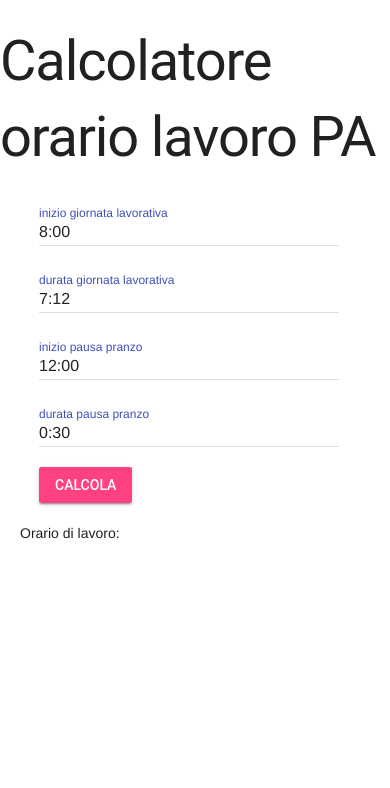
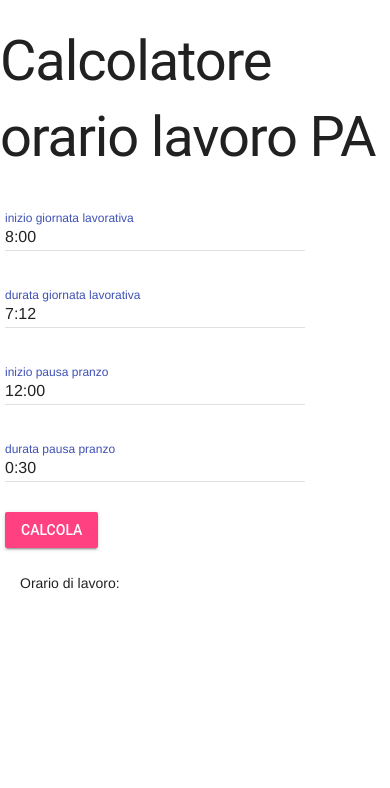
Before and after one commit to gmammolo/calcola-orario-pa, a PHP site: page /index.html in a window 390 px wide. Shown: the top 788 px of the page. Run offline with PHP 8.4, Linux system fonts and the light colour scheme; style sheets or scripts are compiled from the project's sources.

Commit message:
fix(css) fix mobile version

```diff
--- a/dist/calcolatore.min.css
+++ b/dist/calcolatore.min.css
@@ -1 +1 @@
-#calcolatorecomponent.container{display:flex;flex-wrap:wrap;justify-content:center}#calcolatorecomponent .item{flex-basis:40%}@media (max-width: 650px){#calcolatorecomponent .item{flex-basis:80%}}#calcolatorecomponent .result{flex-basis:100%;margin:20px}#calcolatorecomponent .label{display:inline}#calcolatorecomponent .input{display:inline}
+#calcolatorecomponent.container{display:flex;flex-wrap:wrap;justify-content:center}#calcolatorecomponent .item{flex-basis:100%;margin:5px}@media only screen and (min-width: 768px){#calcolatorecomponent .item{flex-basis:40%}}#calcolatorecomponent .result{flex-basis:100%;margin:20px}#calcolatorecomponent .label{display:inline}#calcolatorecomponent .input{display:inline}
--- a/package.json
+++ b/package.json
@@ -14,7 +14,8 @@
     "prebuild": "npm run babel && npm run scss",
     "build": "node scripts/build.js",
     "src:watch": "node scripts/local.js",
-    "server:demo": "http-server ./dist"
+    "server:demo": "http-server ./dist",
+    "server:heroku": "git subtree push --prefix dist heroku master"
   },
   "keywords": [],
   "author": "Giuseppe Mammolo gmammolo@gmail.com",
--- a/src/calcolatore/calcolatore.scss
+++ b/src/calcolatore/calcolatore.scss
@@ -7,13 +7,14 @@
     }
 
     .item {
-        flex-basis: 40%; // auto
+        flex-basis: 100%; // auto
+        margin: 5px;
     }
 
     /* Small screens */
-    @media (max-width: 650px) {
+    @media only screen and (min-width: 768px) {
         .item {
-            flex-basis: 80%; // auto
+            flex-basis: 40%; // auto
         }
     }
 
```
